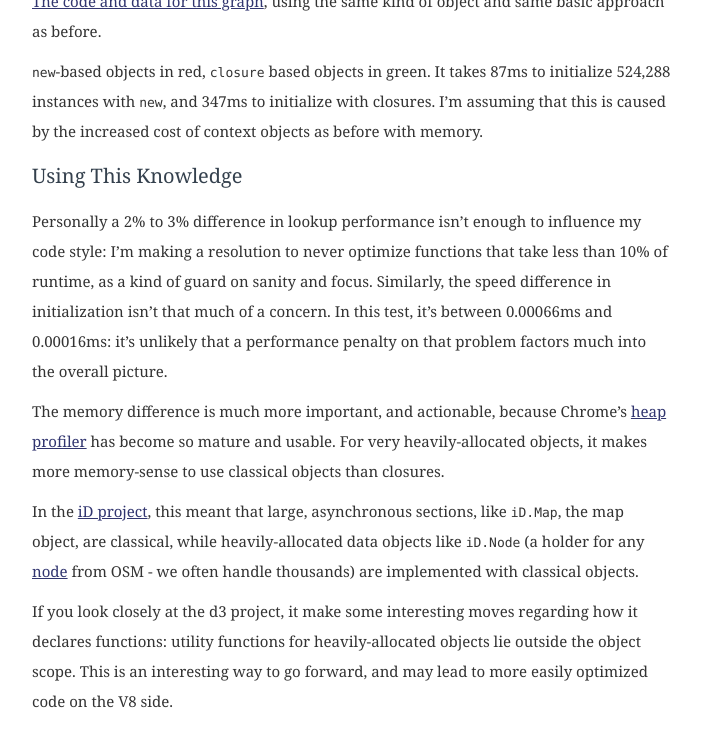
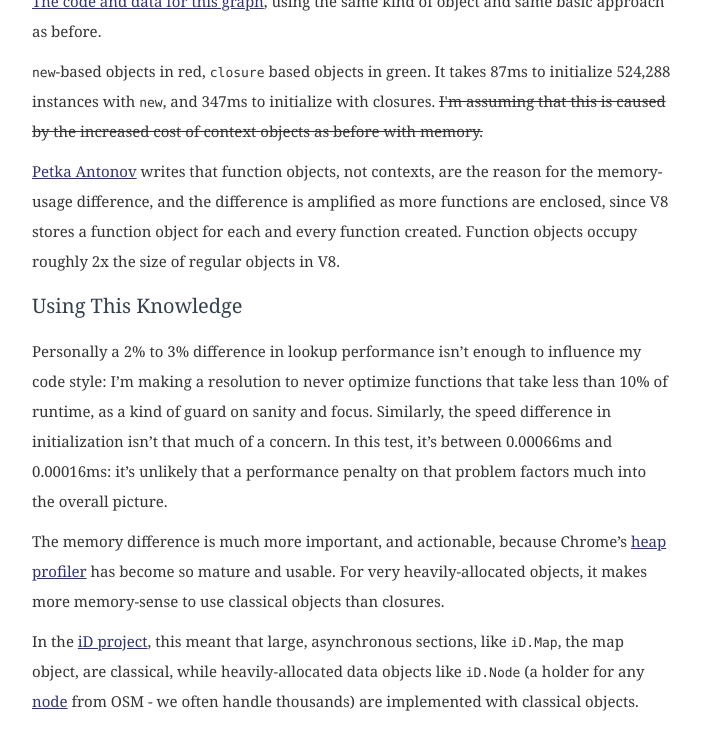
Before and after one commit to konklone/tmcw.github.com, a Jekyll site: the page built from _posts/2013-01-22-javascript-module-pattern-memory-and-closures.md, in a window 1280 px wide and 900 px high, scrolled down 1483 px, cut to the strip 169-900 px from the top of the window. Shown: the whole strip, without its empty margins (288-989 px from the left). Built offline with Jekyll 4.4.1, drawn with Linux system fonts in a browser that asks for light colours; Markdown is read by kramdown in place of the engine named in the settings; comment, search, counter and statistics services are not loaded.

Commit message:
Add corrections from email

```diff
--- a/_posts/2013-01-22-javascript-module-pattern-memory-and-closures.md
+++ b/_posts/2013-01-22-javascript-module-pattern-memory-and-closures.md
@@ -53,8 +53,14 @@ the same kind of object and same basic approach as before.
 
 `new`-based objects in red, `closure` based objects in green. It takes
 87ms to initialize 524,288 instances with `new`, and 347ms to initialize
-with closures. I'm assuming that this is caused by the increased cost of context
-objects as before with memory.
+with closures. <strike>I'm assuming that this is caused by the increased cost of context
+objects as before with memory.</strike>
+
+[Petka Antonov](https://github.com/petkaantonov) writes that function objects,
+not contexts, are the reason for the memory-usage difference, and the difference
+is amplified as more functions are enclosed, since V8 stores a function object
+for each and every function created. Function objects occupy roughly 2x the size
+of regular objects in V8.
 
 ## Using This Knowledge
 
```
